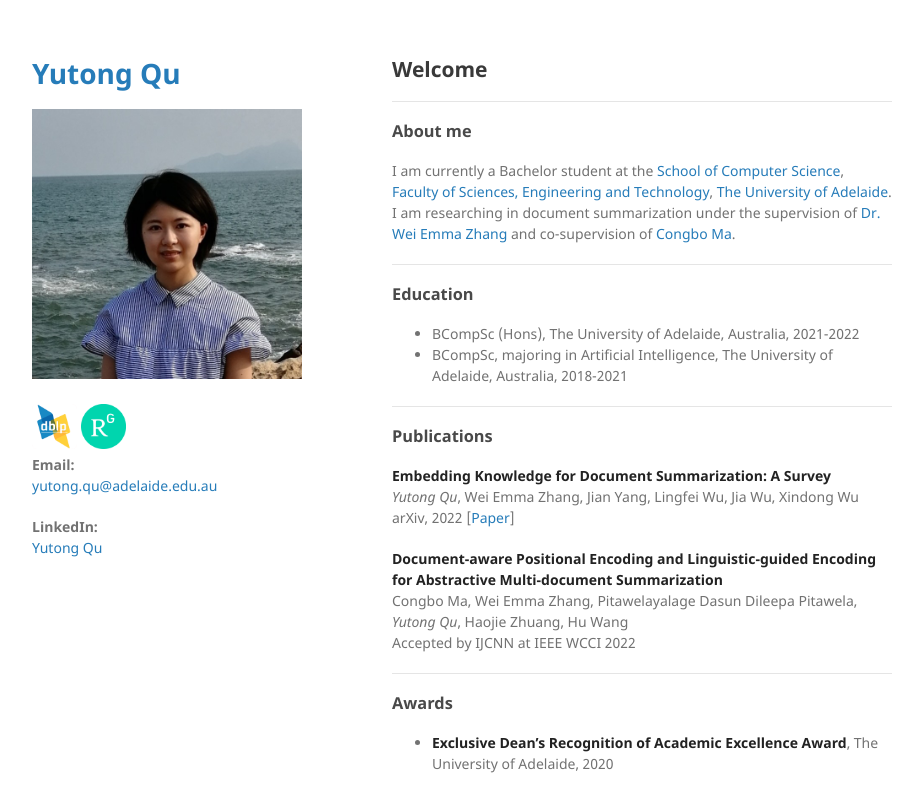
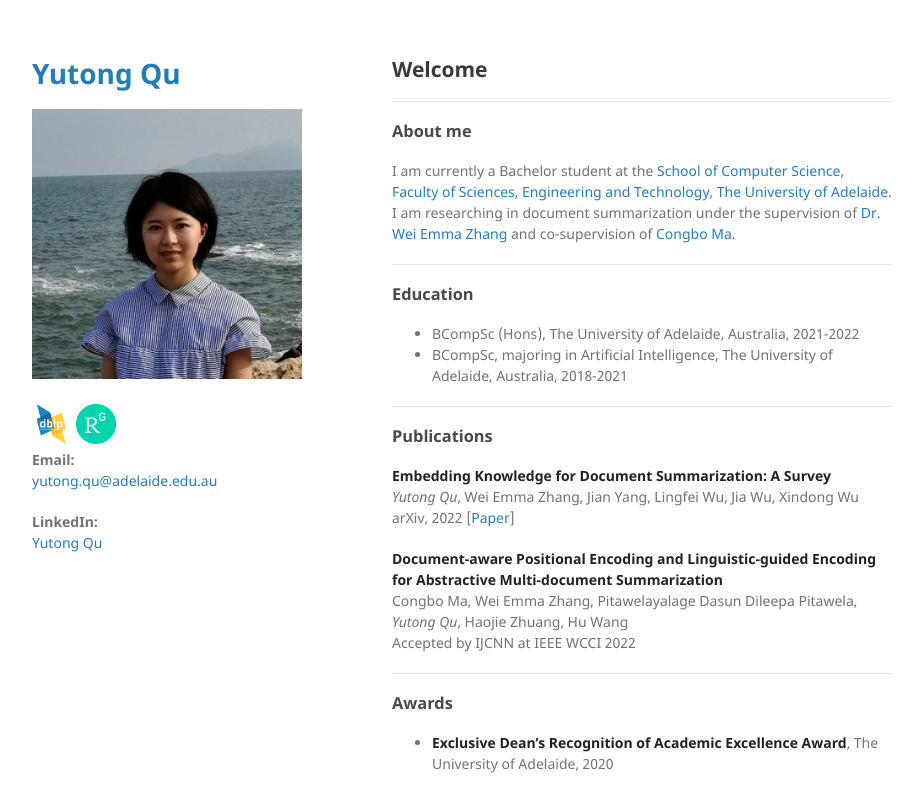
Before and after one commit to yutongqu/yutongqu.github.io, a Jekyll site: the page built from index.md, in a window 1280 px wide. Shown: the top 812 px of the page, without its empty margins (178-1101 px from the left). Built offline with Jekyll 4.4.1, drawn with Linux system fonts in a browser that asks for light colours; our own code applies the rules of GitHub Pages for plain Markdown files; the repository's description, which GitHub fills in, is left out.

Commit message:
Update default.html

```diff
--- a/_layouts/default.html
+++ b/_layouts/default.html
@@ -25,13 +25,13 @@
 
         {% if site.dblp_logo %}
         <div class="" style="display: inline-block;">
-          <a href="{{ site.dblp_link }}"><img src="{{site.dblp_logo | site.dblp_link}}" alt="DBLP Logo" width="45" height="45" /></a>
+          <a href="{{ site.dblp_link }}"><img src="{{site.dblp_logo | site.dblp_link}}" alt="DBLP Logo" width="40" height="40" /></a>
         </div>
         {% endif %}
 
         {% if site.resgate_logo %}
         <div class="" style="display: inline-block;">
-          <a href="{{ site.resgate_link }}"><img src="{{site.resgate_logo | site.resgate_link}}" alt="RG Logo" width="45" height="45" /></a>
+          <a href="{{ site.resgate_link }}"><img src="{{site.resgate_logo | site.resgate_link}}" alt="RG Logo" width="40" height="40" /></a>
         </div>
         {% endif %}
 
```
